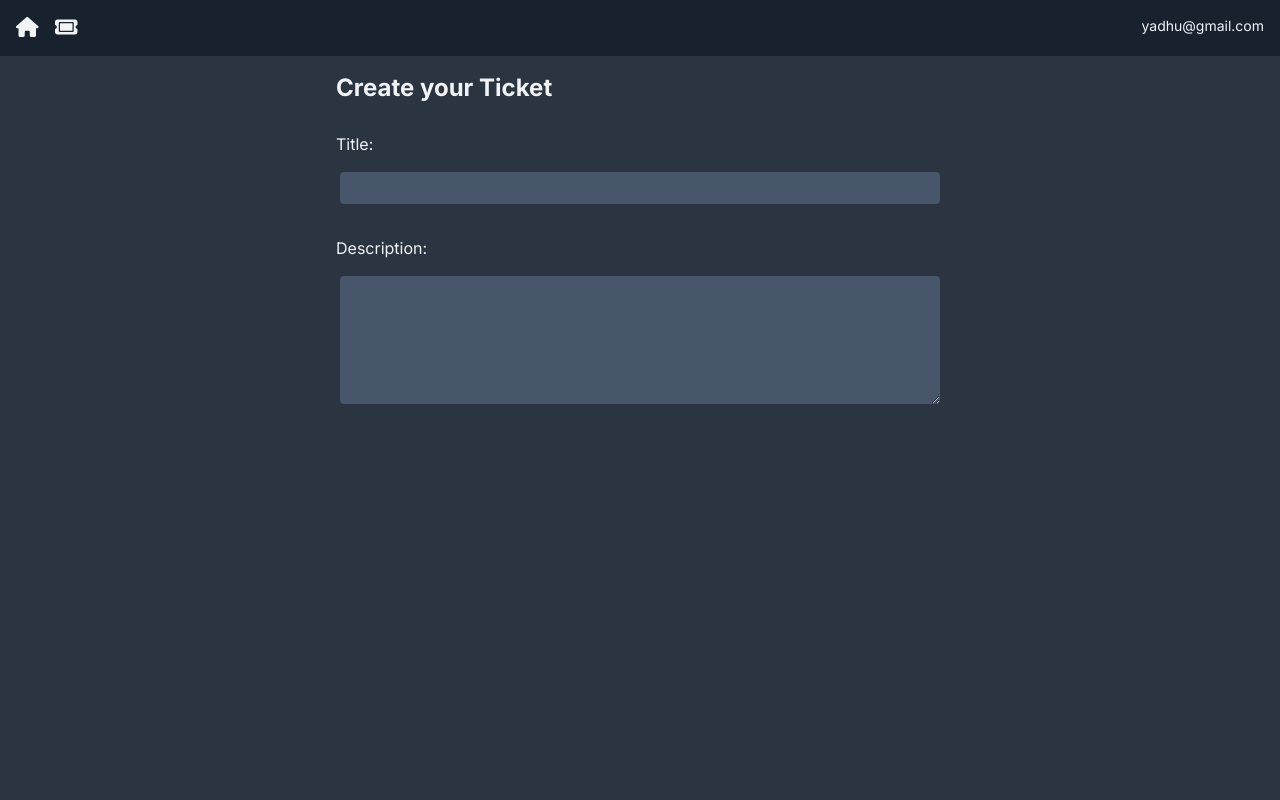
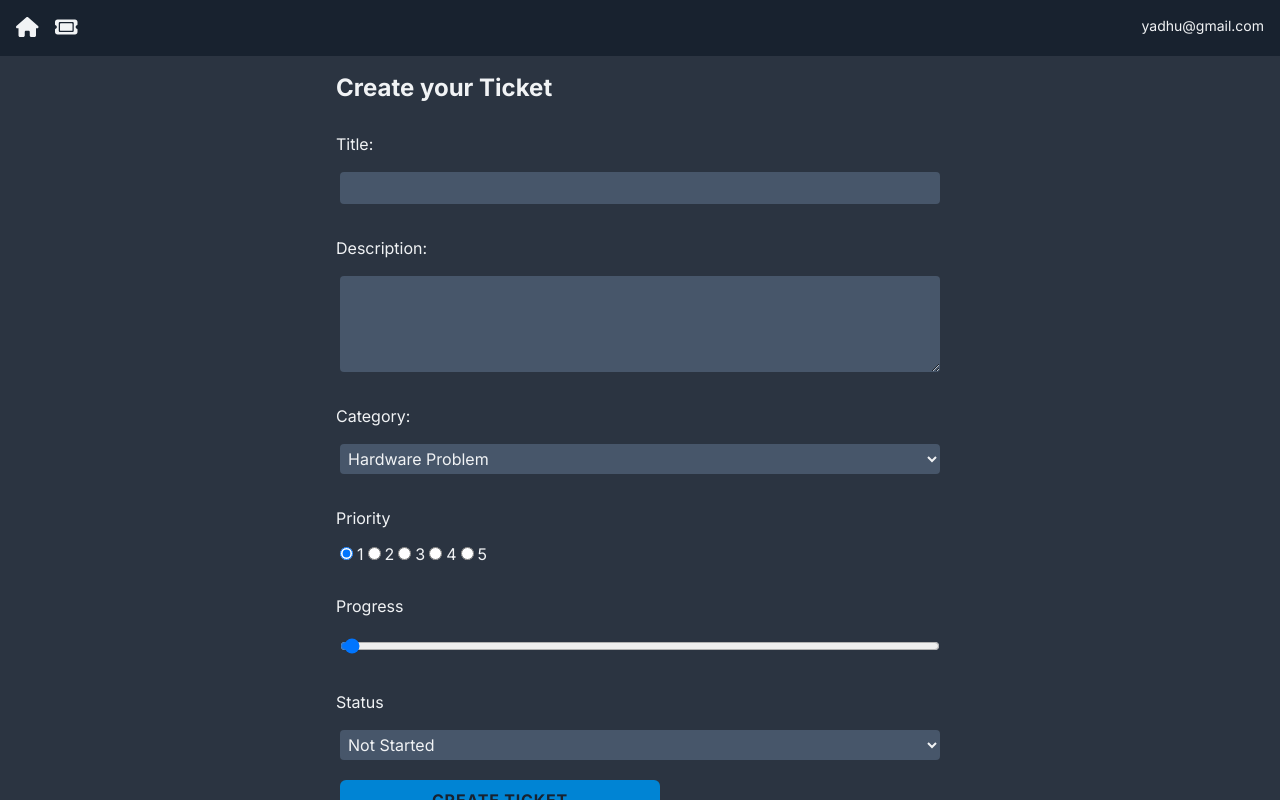
Before and after one commit to yadhu1335/tikceting-app, a Next.js app: page /TicketPage/new in a window 1280 px wide. Built offline with nearby package versions, Linux system fonts and the light colour scheme.

Commit message:
Solved DBMS poblem. CSS problem in description.

```diff
--- a/app/(components)/TicketForm.jsx
+++ b/app/(components)/TicketForm.jsx
@@ -6,6 +6,8 @@
 //Use of "{}" in import = Curly braces are used because these imports are named exports from their respective modules. This syntax allows you to import only the specific parts of the module that you need, rather than importing the entire module.
 
 const TicketForm = () => {
+  const router = useRouter();
+
   const handleChange = (e) => {
     const value = e.target.value;
     const name = e.target.name;
@@ -16,8 +18,20 @@
     }));
   };
 
-  const handleSubmit = () => {
+  const handleSubmit = async (e) => {
     console.log("Submitted");
+    e.preventDefault();
+    const res = await fetch("/api/Tickets", {
+      method: "POST",
+      body: JSON.stringify({ formData }),
+      "Content-type": "application/json",
+    });
+
+    if (!res.ok) {
+      throw new Error("Failed to create the ticket");
+    }
+
+    router.push("/");
   };
 
   const startingTicketData = {
@@ -31,7 +45,7 @@
 
   const [formData, setFormData] = useState(startingTicketData);
   return (
-    <div className="flex justify-center w-full">
+    <div className="flex justify-center w-full h-full">
       <form
         onSubmit={handleSubmit}
         method="post"
@@ -49,6 +63,7 @@
         />
         <label>Description: </label>
         <textarea
+          className="p-12" ////i added this line since description was not working well with other fields
           id="description"
           name="description"
           type="text"
@@ -57,6 +72,88 @@
           value={formData.description}
           rows="5"
         />
+
+        <label>Category:</label>
+        <select
+          name="category"
+          value={formData.category}
+          onChange={handleChange}
+        >
+          <option value="Hardware Problem">Hardware Problem</option>
+          <option value="Software Problem">Software Problem</option>
+          <option value="Project">Project</option>
+        </select>
+
+        <label>Priority</label>
+        <div>
+          <input
+            id="priority-1"
+            name="priority"
+            type="radio"
+            onChange={handleChange}
+            value={1}
+            checked={formData.priority == 1}
+          />
+          <label>1</label>
+
+          <input
+            id="priority-2"
+            name="priority"
+            type="radio"
+            onChange={handleChange}
+            value={2}
+            checked={formData.priority == 2}
+          />
+          <label>2</label>
+
+          <input
+            id="priority-3"
+            name="priority"
+            type="radio"
+            onChange={handleChange}
+            value={3}
+            checked={formData.priority == 3}
+          />
+          <label>3</label>
+
+          <input
+            id="priority-4"
+            name="priority"
+            type="radio"
+            onChange={handleChange}
+            value={4}
+            checked={formData.priority == 4}
+          />
+          <label>4</label>
+
+          <input
+            id="priority-5"
+            name="priority"
+            type="radio"
+            onChange={handleChange}
+            value={5}
+            checked={formData.priority == 5}
+          />
+          <label>5</label>
+        </div>
+        <label>Progress</label>
+        <input
+          type="range"
+          id="progress"
+          name="progress"
+          value={formData.progress}
+          min="0"
+          max="100"
+          onChange={handleChange}
+        />
+
+        <label>Status</label>
+        <select name="status" value={formData.status} onChange={handleChange}>
+          <option value="not started">Not Started</option>
+          <option value="started"> Started </option>
+          <option value="done">Done</option>
+        </select>
+        <input type="submit" className="btn max-w-xs" value="create Ticket" />
       </form>
     </div>
   );
--- a/app/(models)/Ticket.js
+++ b/app/(models)/Ticket.js
@@ -21,4 +21,6 @@
   }
 );
 
-const ticket = mongoose.models.Ticket || mongoose.model("Ticket", ticketschema);
+const Ticket = mongoose.models.Ticket || mongoose.model("Ticket", ticketschema);
+
+export default Ticket;
--- a/app/api/route.js
+++ b/app/api/Tickets/route.js
@@ -1,8 +1,9 @@
-import Ticket from "../(models)/Ticket";
+import Ticket from "../../(models)/Ticket";
 import { NextResponse } from "next/server"; //NextResponse is an API in Next. js that allows you to work with responses in Middleware. It provides methods for redirecting requests, rewriting responses, setting headers, cookies, etc.
 
 export async function POST(req) {
   try {
+    console.log("POST RAN");
     const body = await req.json();
     const ticketData = body.formData;
     await Ticket.create(ticketData); //.create is a mongoose function
```
